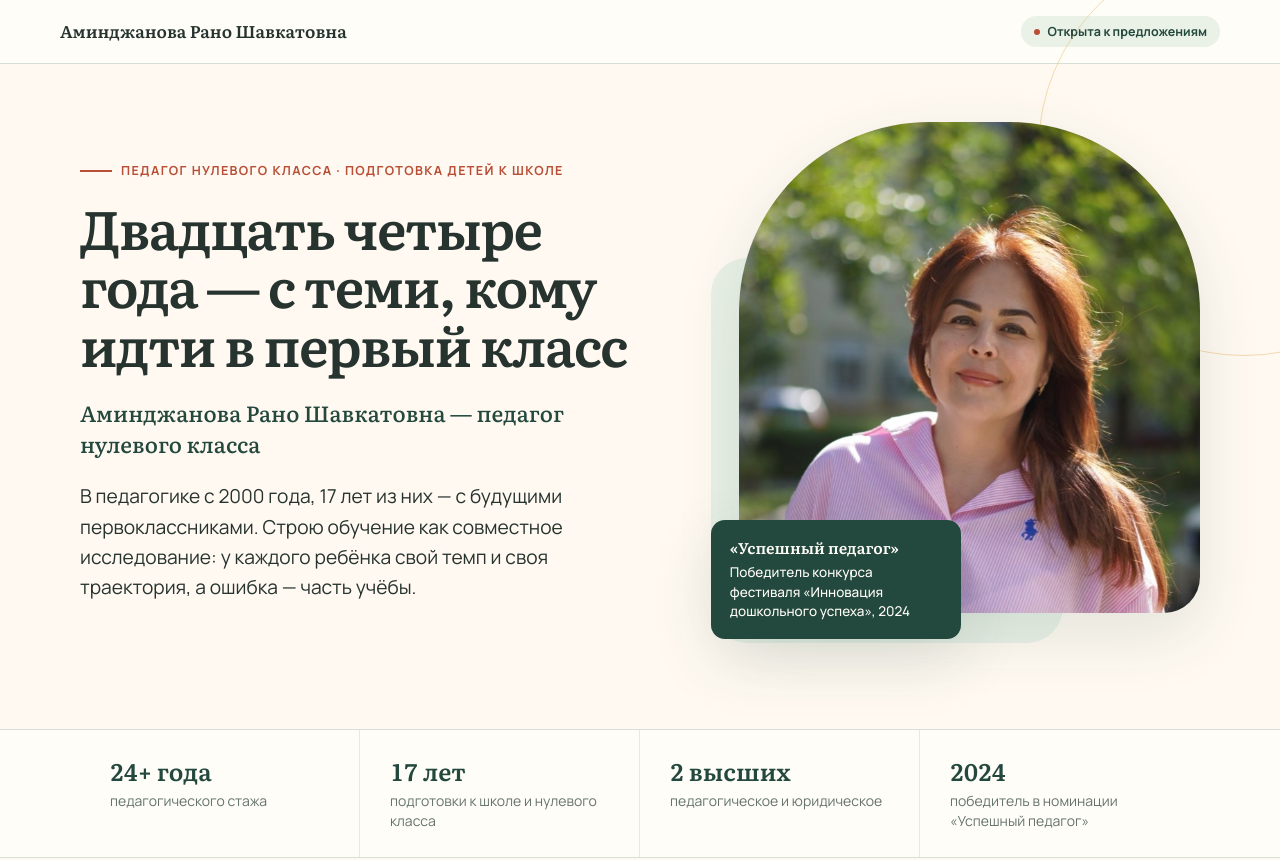
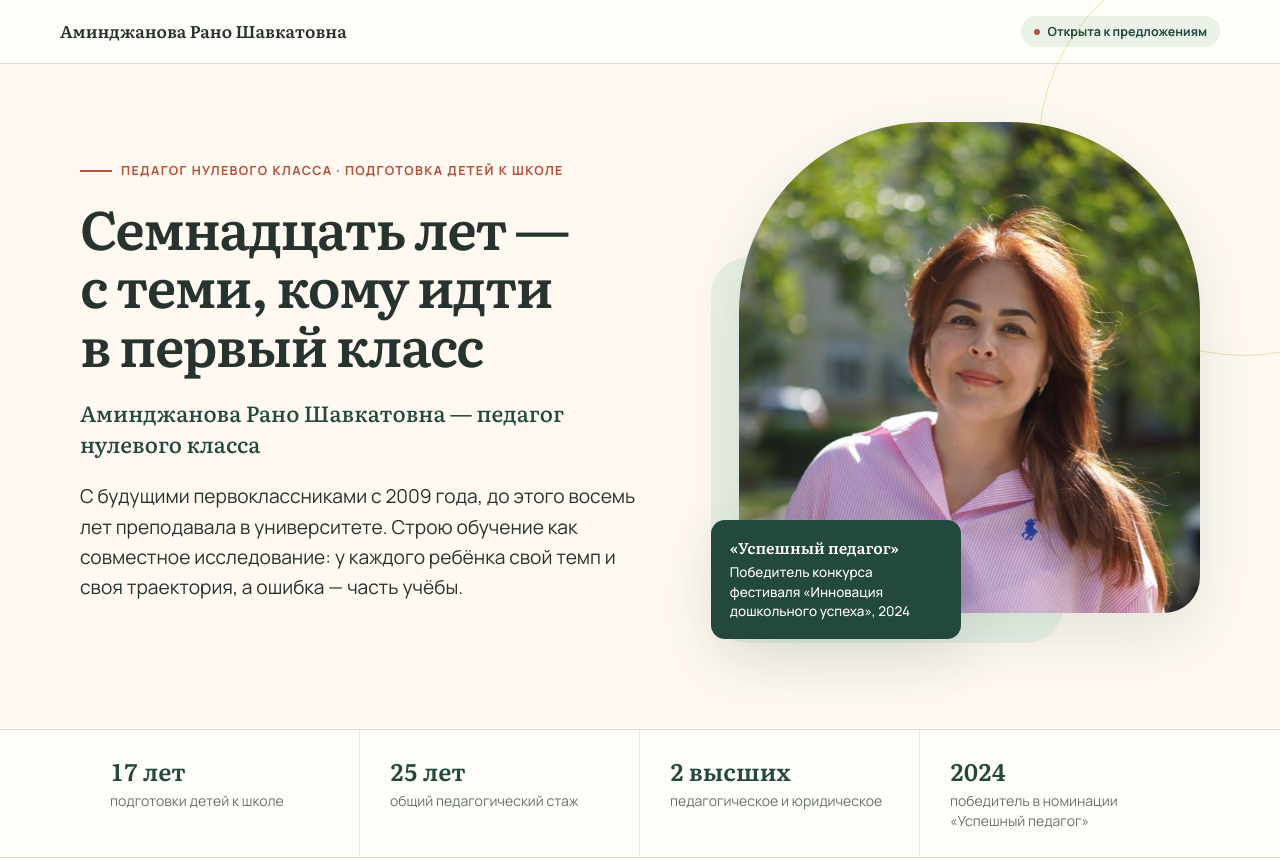
Before and after one commit to rano-pedagog/rano-pedagog.github.io, a plain HTML site: page index.html in a window 1280 px wide. Shown: the top 860 px of the page. Drawn offline with Linux system fonts and the light colour scheme.

Commit message:
Correct experience figures: 17 years with children, 25 total

```diff
--- a/index.html
+++ b/index.html
@@ -3,9 +3,9 @@
 <head>
 <meta charset="UTF-8">
 <meta name="viewport" content="width=device-width, initial-scale=1, viewport-fit=cover">
-<meta name="description" content="Аминджанова Рано Шавкатовна — педагог нулевого класса, подготовка детей к школе. Стаж 24+ года, победитель конкурса «Успешный педагог» 2024.">
+<meta name="description" content="Аминджанова Рано Шавкатовна — педагог нулевого класса, подготовка детей к школе. 17 лет работы с будущими первоклассниками, победитель конкурса «Успешный педагог» 2024.">
 <meta property="og:title" content="Аминджанова Рано Шавкатовна — педагог нулевого класса">
-<meta property="og:description" content="Стаж 24+ года, 17 лет с будущими первоклассниками. Победитель конкурса «Успешный педагог», 2024.">
+<meta property="og:description" content="17 лет работы с будущими первоклассниками. Победитель конкурса «Успешный педагог», 2024.">
 <meta property="og:image" content="rano-portrait.jpg">
 <meta property="og:type" content="profile">
 <title>Аминджанова Рано Шавкатовна</title>
@@ -335,9 +335,9 @@ footer{border-top:1px solid var(--line);background:var(--paper)}
   <div class="wrap hero__grid">
     <div class="hero__copy">
       <p class="kicker">Педагог нулевого класса · подготовка детей к школе</p>
-      <h1>Двадцать четыре года&nbsp;— с теми, кому идти в первый класс</h1>
+      <h1>Семнадцать лет&nbsp;— с теми, кому идти в первый класс</h1>
       <p class="hero__role">Аминджанова Рано Шавкатовна&nbsp;— педагог нулевого класса</p>
-      <p class="lead">В педагогике с 2000 года, 17 лет из них&nbsp;— с будущими первоклассниками. Строю обучение как совместное исследование: у каждого ребёнка свой темп и своя траектория, а ошибка&nbsp;— часть учёбы.</p>
+      <p class="lead">С будущими первоклассниками с 2009 года, до этого восемь лет преподавала в университете. Строю обучение как совместное исследование: у каждого ребёнка свой темп и своя траектория, а ошибка&nbsp;— часть учёбы.</p>
     </div>
     <div class="figure">
       <img class="figure__img" src="rano-portrait.jpg" alt="Рано Шавкатовна Аминджанова">
@@ -348,8 +348,8 @@ footer{border-top:1px solid var(--line);background:var(--paper)}
 
 <section class="facts">
   <div class="wrap facts__grid">
-    <div class="fact"><b>24+ года</b><span>педагогического стажа</span></div>
-    <div class="fact"><b>17 лет</b><span>подготовки к школе и нулевого класса</span></div>
+    <div class="fact"><b>17 лет</b><span>подготовки детей к школе</span></div>
+    <div class="fact"><b>25 лет</b><span>общий педагогический стаж</span></div>
     <div class="fact"><b>2 высших</b><span>педагогическое и юридическое</span></div>
     <div class="fact"><b>2024</b><span>победитель в номинации «Успешный педагог»</span></div>
   </div>
@@ -495,7 +495,7 @@ footer{border-top:1px solid var(--line);background:var(--paper)}
         <div>
           <p class="job__org">Худжандский государственный университет</p>
           <p class="job__where">Худжанд</p>
-          <p class="job__title">Преподаватель</p>
+          <p class="job__title">Преподаватель иностранных языков</p>
         </div>
       </article>
     </div>
```
